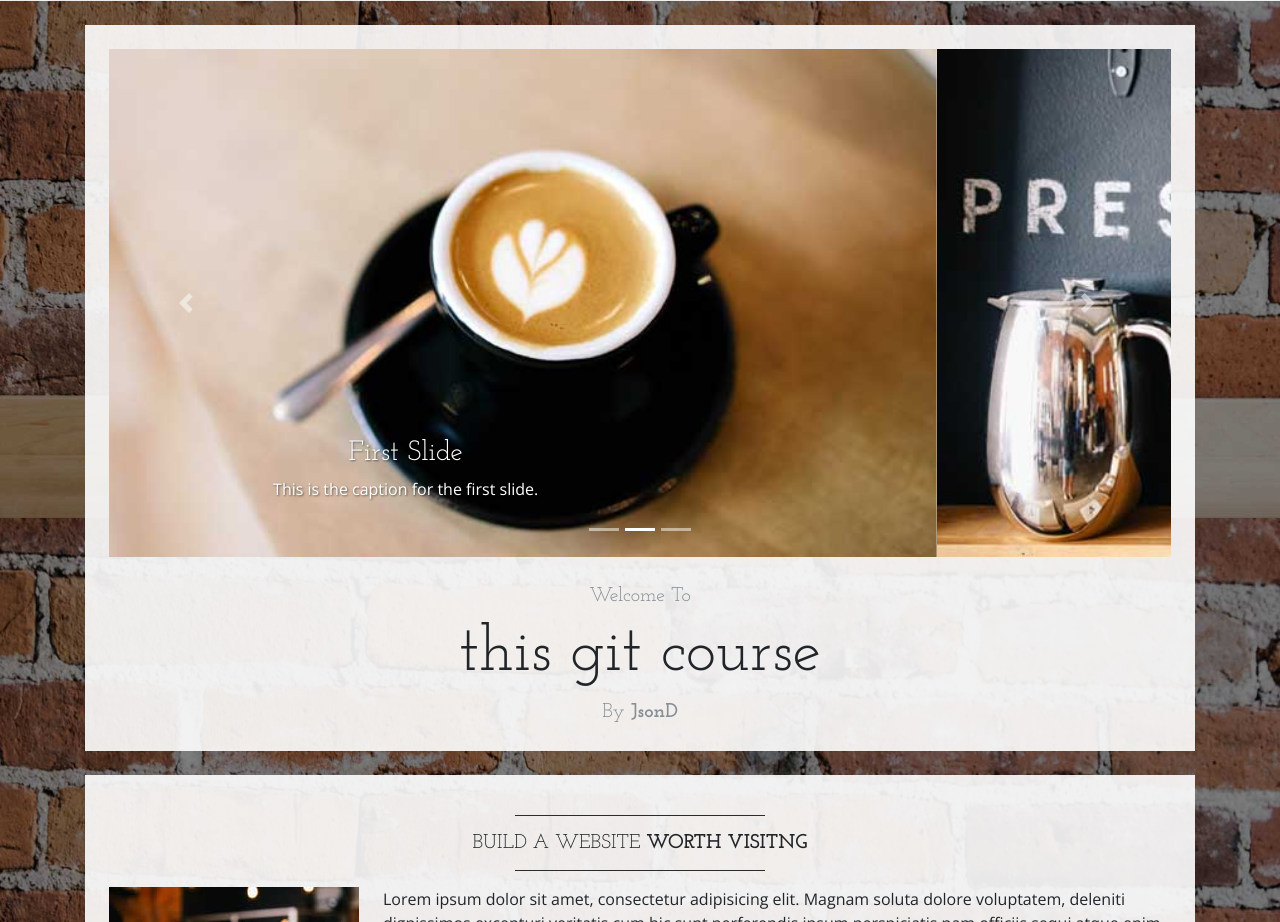
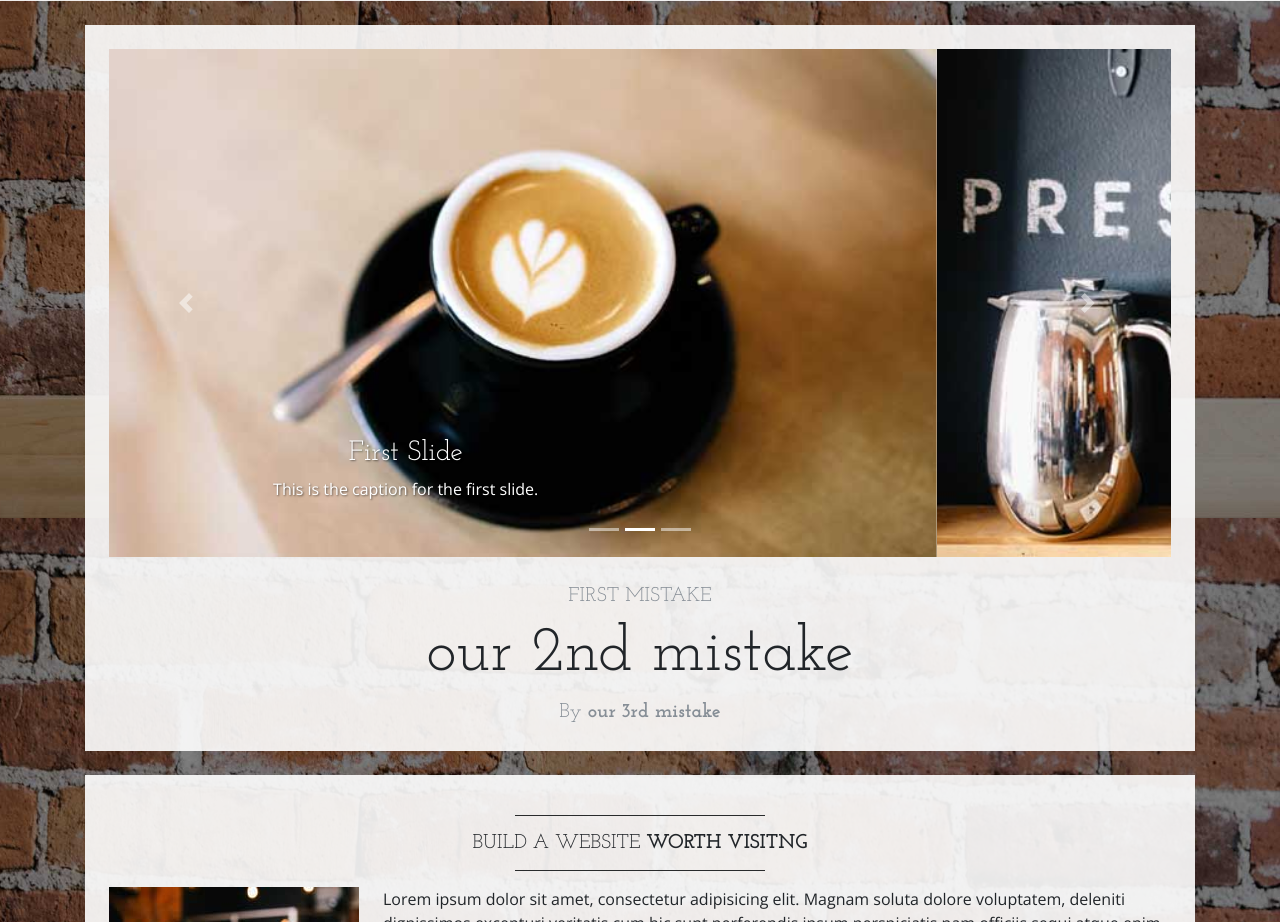
Before and after one commit to JasonDuquain/learnGit, a website: page index.html in a window 1280 px wide. Shown: the part 282-1204 px from the top of the page. Drawn offline with nearby package versions, Linux system fonts and the light colour scheme.

Commit message:
commiting our 3rd mistake

```diff
--- a/index.html
+++ b/index.html
@@ -99,10 +99,10 @@
         </div>
         <!-- Welcome Message -->
         <div class="text-center mt-4">
-          <div class="text-heading text-muted text-lg">Welcome To</div>
-          <h1 class="my-2">this git course</h1>
+          <div class="text-heading text-muted text-lg">FIRST MISTAKE</div>
+          <h1 class="my-2">our 2nd mistake</h1>
           <div class="text-heading text-muted text-lg">By
-            <strong>JsonD</strong>
+            <strong>our 3rd mistake</strong>
           </div>
         </div>
       </div>
```
